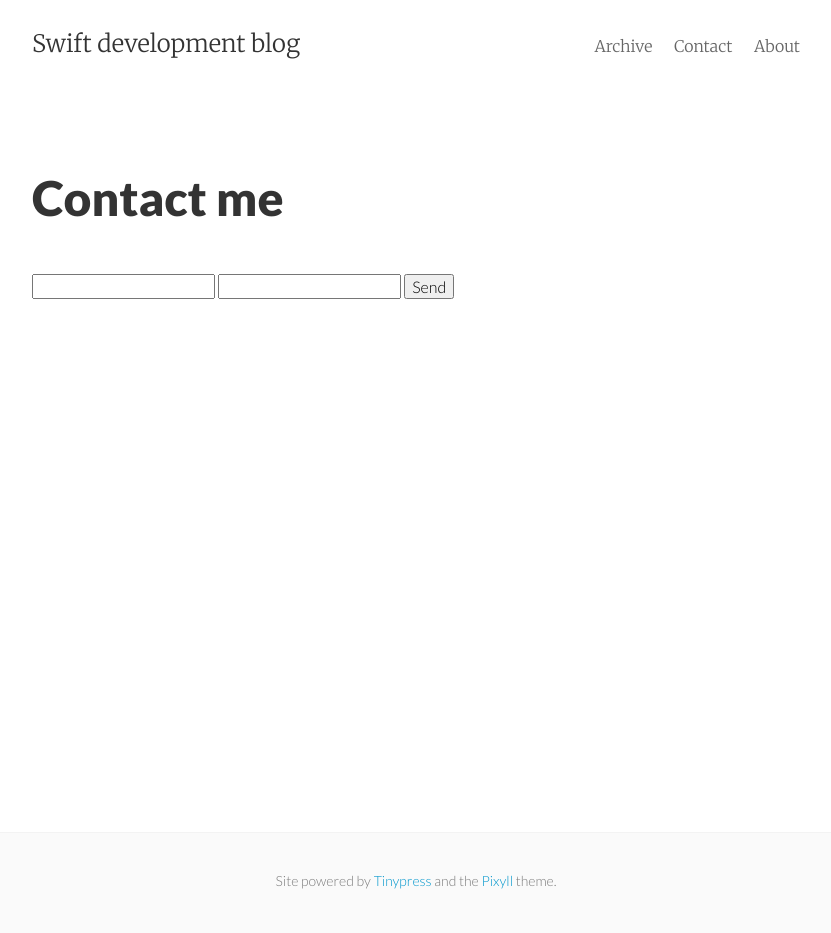
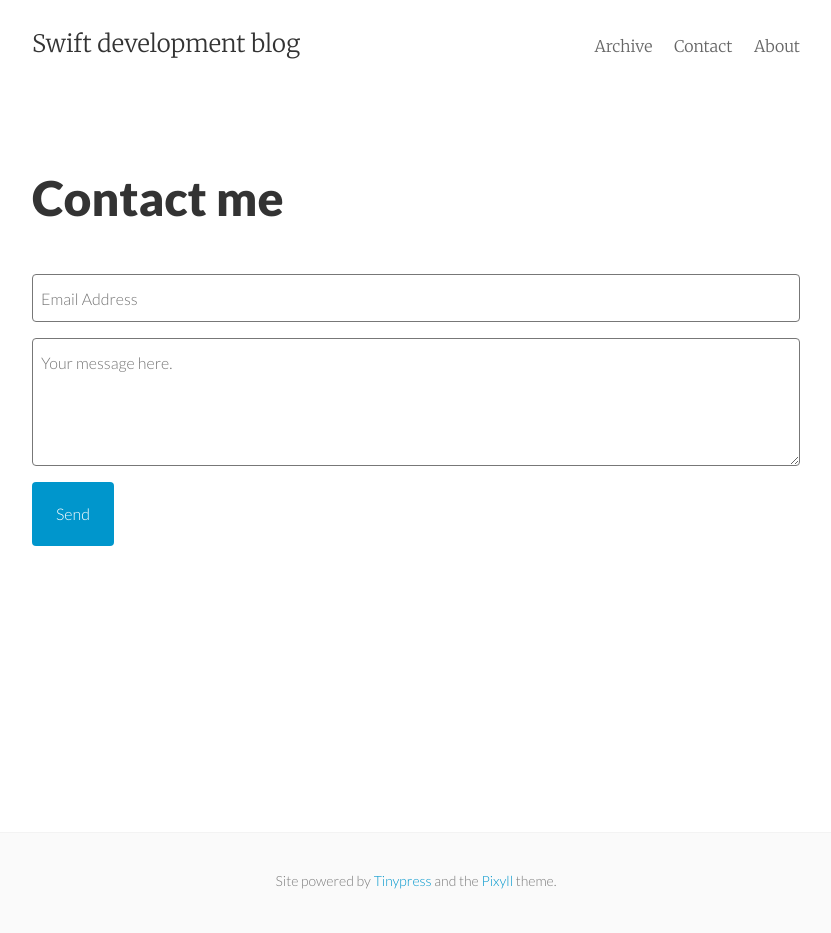
Before and after one commit to mhorga/mhorga.github.io, a Jekyll site: the page built from contact.html, in a window 1280 px wide. Shown: the whole page, without its empty margins (224-1055 px from the left). Built offline with Jekyll 4.4.1, drawn with Linux system fonts in a browser that asks for light colours.

Commit message:
Update contact.html

```diff
--- a/contact.html
+++ b/contact.html
@@ -7,15 +7,10 @@ permalink: /contact/
 <div class="py2">
   <!--
   <form action="https://getsimpleform.com/messages?form_api_token=2690242b31b4950f934dbd41d1f1a2ee" method="POST" class="form-stacked form-light">
+  -->
+  <form action="https://formspree.io/mhorga@gmail.com" method="POST" class="form-stacked form-light">
     <input type="text" name="email" class="input mobile-block" placeholder="Email Address">
     <textarea type="text" name="content" class="input mobile-block" rows="5" placeholder="Your message here."></textarea>
     <input type="submit" class="button button-blue button-big mobile-block" value="Send">
   </form>
-  -->
-  <form action="https://formspree.io/mhorga@gmail.com"
-      method="POST">
-    <input type="text" name="name">
-    <input type="email" name="_replyto">
-    <input type="submit" value="Send">
-</form>
 </div>
```
